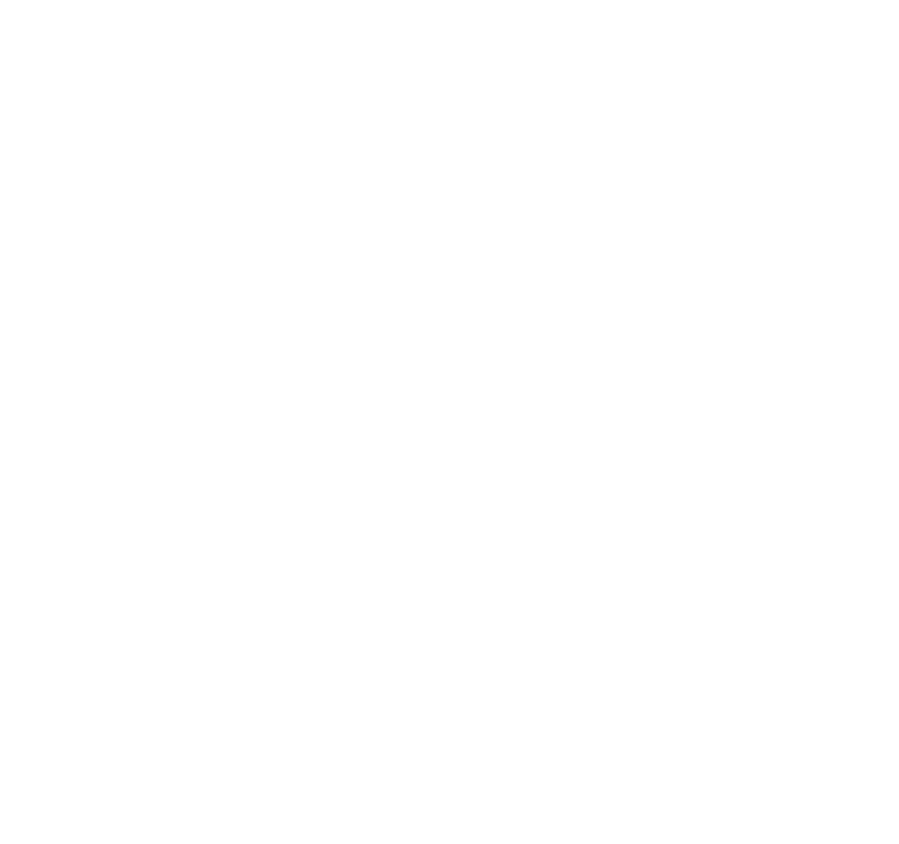
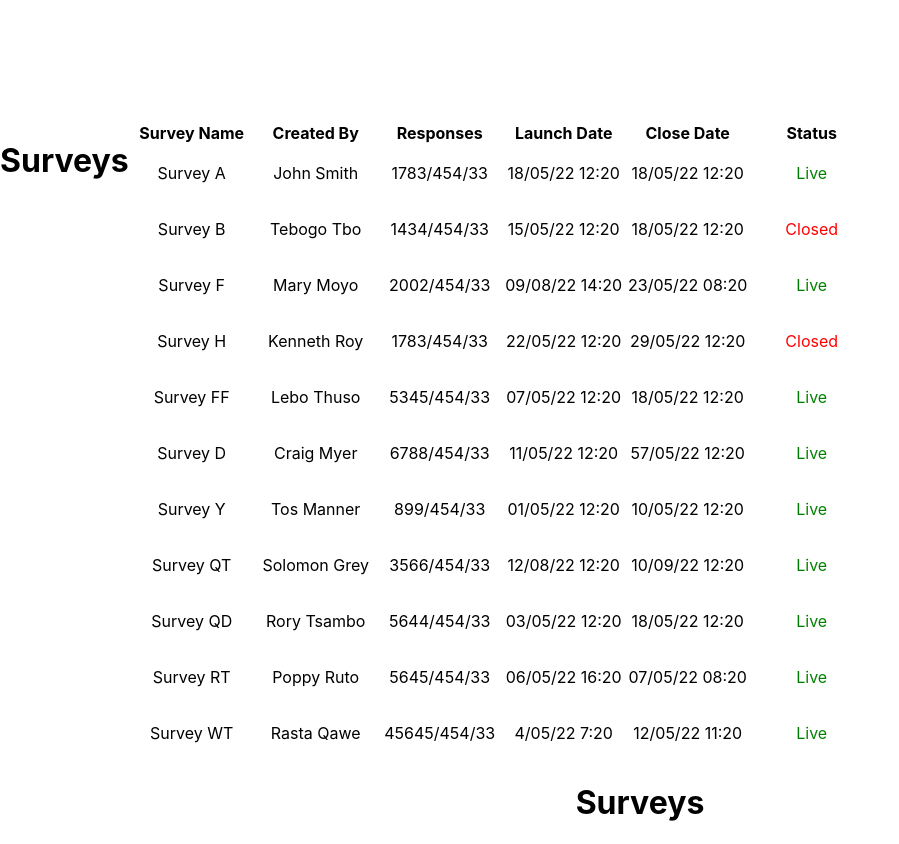
Before and after one commit to DesmondM/paginated-dashboard, a React (Vite) app: page / in a window 1280 px wide. Shown: the part 560-1404 px from the top of the page, without its empty margins (0-899 px from the left). Before the commit the page ends 800 px from the top, so only its background shows below. Built offline with nearby package versions, Linux system fonts and the light colour scheme; data requests are answered from the project's data file.

Commit message:
progress

```diff
--- a/src/App.css
+++ b/src/App.css
@@ -27,7 +27,9 @@
 .App-link {
   color: #61dafb;
 }
-
+.table td {
+  background: "";
+}
 @keyframes App-logo-spin {
   from {
     transform: rotate(0deg);
--- a/src/App.tsx
+++ b/src/App.tsx
@@ -1,13 +1,84 @@
-import { useState } from "react";
+import {
+  JSXElementConstructor,
+  Key,
+  ReactElement,
+  ReactFragment,
+  ReactPortal,
+  useEffect,
+  useState,
+} from "react";
 import logo from "./logo.svg";
 import "./App.css";
 
 function App() {
-  const [count, setCount] = useState(0);
+  const [surveyData, setSurveyData] = useState([]);
+
+  useEffect(() => {
+    feedBack();
+  }, []);
+
+  const feedBack = async () => {
+    const response = await fetch("http://localhost:3500/surveys");
+    const outData = await response.json();
+    console.log(outData);
+    setSurveyData(outData);
+  };
 
   return (
     <>
       <div className="App">
+        <div>
+          <div
+            style={{
+              display: "flex",
+              width: "15%",
+              float: "left",
+              padding: "40px",
+              height: "600px",
+            }}
+          >
+            SmartWage
+          </div>
+          <div style={{ display: "flex", width: "80%" }}>
+            <div>
+              {" "}
+              <h1>Surveys</h1>
+            </div>
+            <div style={{ display: "flex", width: "80%" }}>
+              <table>
+                <tr>
+                  <th style={{ width: "120px" }}>Survey Name</th>
+                  <th style={{ width: "120px" }}>Created By</th>
+                  <th style={{ width: "120px" }}>Responses</th>
+                  <th style={{ width: "120px" }}>Launch Date</th>
+                  <th style={{ width: "120px" }}>Close Date</th>
+                  <th style={{ width: "120px" }}>Status</th>
+                </tr>
+                {surveyData &&
+                  surveyData.map((survey) => {
+                    return (
+                      <tr key={survey.id}>
+                        <td>{survey.name}</td>
+                        <td>{survey.created_by}</td>
+                        <td>{survey.response}</td>
+
+                        <td>{survey.launch_date}</td>
+                        <td>{survey.close_date}</td>
+                        <td>
+                          {survey.status === "Live" ? (
+                            <p style={{ color: "green" }}>{survey.status}</p>
+                          ) : (
+                            <p style={{ color: "red" }}>{survey.status}</p>
+                          )}
+                        </td>
+                      </tr>
+                    );
+                  })}
+                {/* <div>{surveyData}</div> */}
+              </table>
+            </div>
+          </div>
+        </div>
         <h1>Surveys</h1>
       </div>
     </>
--- /dev/null
+++ b/src/data/db.json
@@ -0,0 +1,103 @@
+{
+  "surveys": [
+    {
+      "id": 1,
+      "name": "Survey A",
+      "created_by": "John Smith",
+      "response": "1783/454/33",
+      "launch_date": "18/05/22 12:20",
+      "close_date": "18/05/22 12:20",
+      "status": "Live"
+    },
+    {
+      "id": 2,
+      "name": "Survey B",
+      "created_by": "Tebogo Tbo",
+      "response": "1434/454/33",
+      "launch_date": "15/05/22 12:20",
+      "close_date": "18/05/22 12:20",
+      "status": "Closed"
+    },
+    {
+      "id": 3,
+      "name": "Survey F",
+      "created_by": "Mary Moyo",
+      "response": "2002/454/33",
+      "launch_date": "09/08/22 14:20",
+      "close_date": "23/05/22 08:20",
+      "status": "Live"
+    },
+    {
+      "id": 4,
+      "name": "Survey H",
+      "created_by": "Kenneth Roy",
+      "response": "1783/454/33",
+      "launch_date": "22/05/22 12:20",
+      "close_date": "29/05/22 12:20",
+      "status": "Closed"
+    },
+    {
+      "id": 5,
+      "name": "Survey FF",
+      "created_by": "Lebo Thuso",
+      "response": "5345/454/33",
+      "launch_date": "07/05/22 12:20",
+      "close_date": "18/05/22 12:20",
+      "status": "Live"
+    },
+    {
+      "id": 6,
+      "name": "Survey D",
+      "created_by": "Craig Myer",
+      "response": "6788/454/33",
+      "launch_date": "11/05/22 12:20",
+      "close_date": "57/05/22 12:20",
+      "status": "Live"
+    },
+    {
+      "id": 7,
+      "name": "Survey Y",
+      "created_by": "Tos Manner",
+      "response": "899/454/33",
+      "launch_date": "01/05/22 12:20",
+      "close_date": "10/05/22 12:20",
+      "status": "Live"
+    },
+    {
+      "id": 8,
+      "name": "Survey QT",
+      "created_by": "Solomon Grey",
+      "response": "3566/454/33",
+      "launch_date": "12/08/22 12:20",
+      "close_date": "10/09/22 12:20",
+      "status": "Live"
+    },
+    {
+      "id": 9,
+      "name": "Survey QD",
+      "created_by": "Rory Tsambo",
+      "response": "5644/454/33",
+      "launch_date": "03/05/22 12:20",
+      "close_date": "18/05/22 12:20",
+      "status": "Live"
+    },
+    {
+      "id": 10,
+      "name": "Survey RT",
+      "created_by": "Poppy Ruto",
+      "response": "5645/454/33",
+      "launch_date": "06/05/22 16:20",
+      "close_date": "07/05/22 08:20",
+      "status": "Live"
+    },
+    {
+      "id": 11,
+      "name": "Survey WT",
+      "created_by": "Rasta Qawe",
+      "response": "45645/454/33",
+      "launch_date": "4/05/22 7:20",
+      "close_date": "12/05/22 11:20",
+      "status": "Live"
+    }
+  ]
+}
```
Also changed, not shown: package.json (line endings or trailing spaces).
